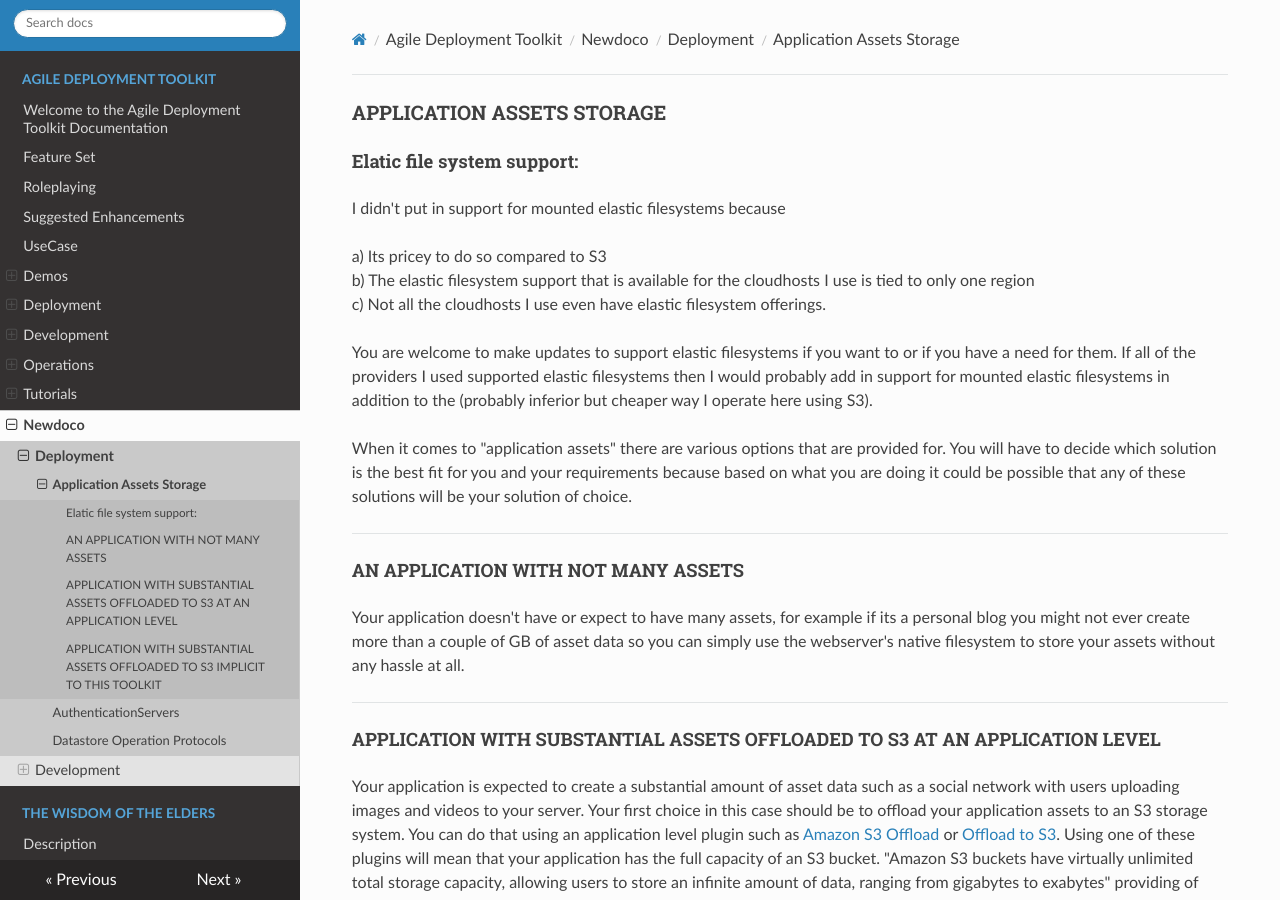
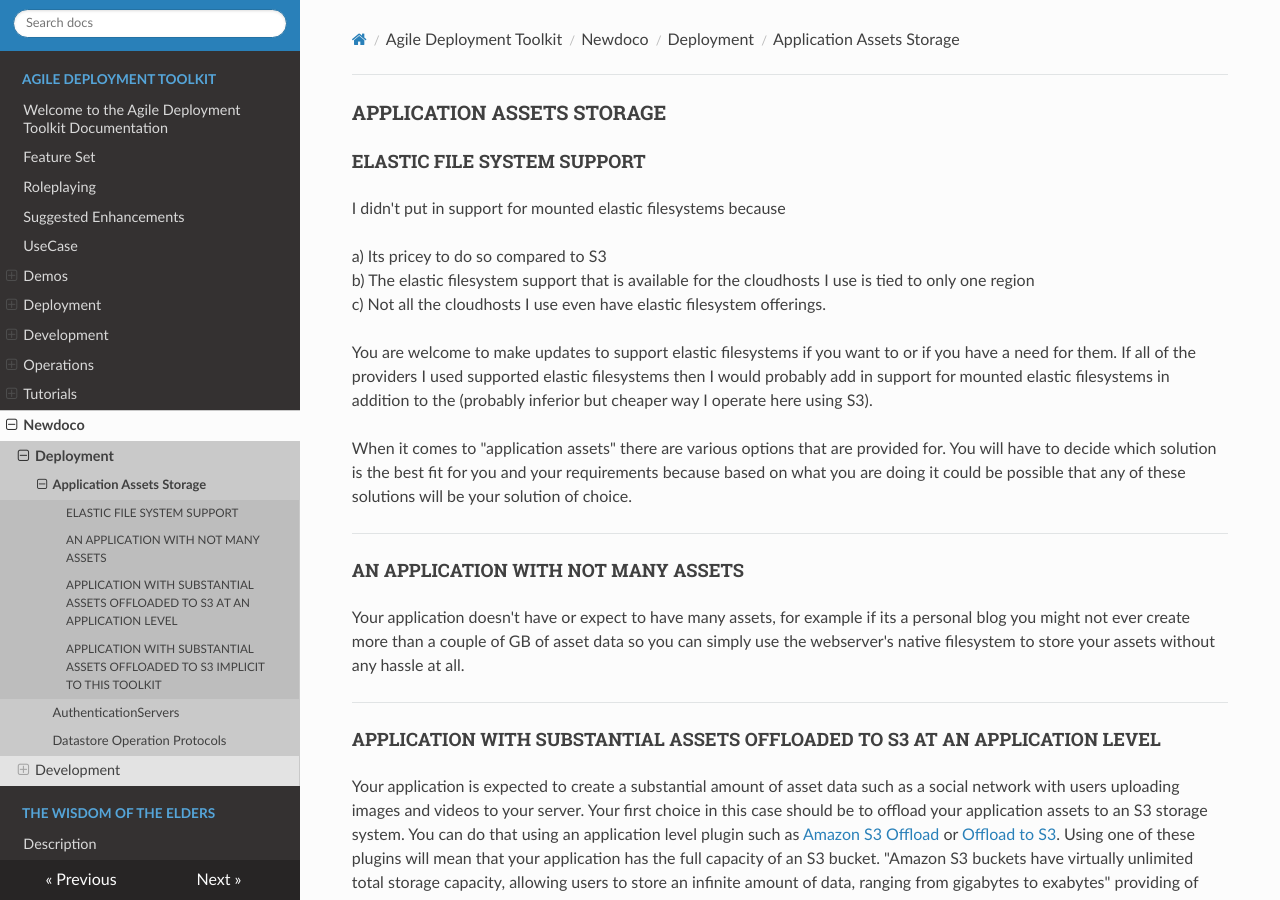
Before and after one commit to wintersys-dev/adt-documentation, an MkDocs documentation site: the page built from docs/Agile Deployment Toolkit/newdoco/Deployment/Application Assets Storage.md, in a window 1280 px wide and 900 px high. Built offline with MkDocs 1.6.1, drawn with Linux system fonts in a browser that asks for light colours; nearby versions of some CDN libraries.

Commit message:
Update Application Assets Storage.md

```diff
--- a/docs/Agile Deployment Toolkit/newdoco/Deployment/Application Assets Storage.md
+++ b/docs/Agile Deployment Toolkit/newdoco/Deployment/Application Assets Storage.md
@@ -1,7 +1,7 @@
 
 ### APPLICATION ASSETS STORAGE
 
-#### Elatic file system support:
+#### ELASTIC FILE SYSTEM SUPPORT
 
 I didn't put in support for mounted elastic filesystems because
 
```
